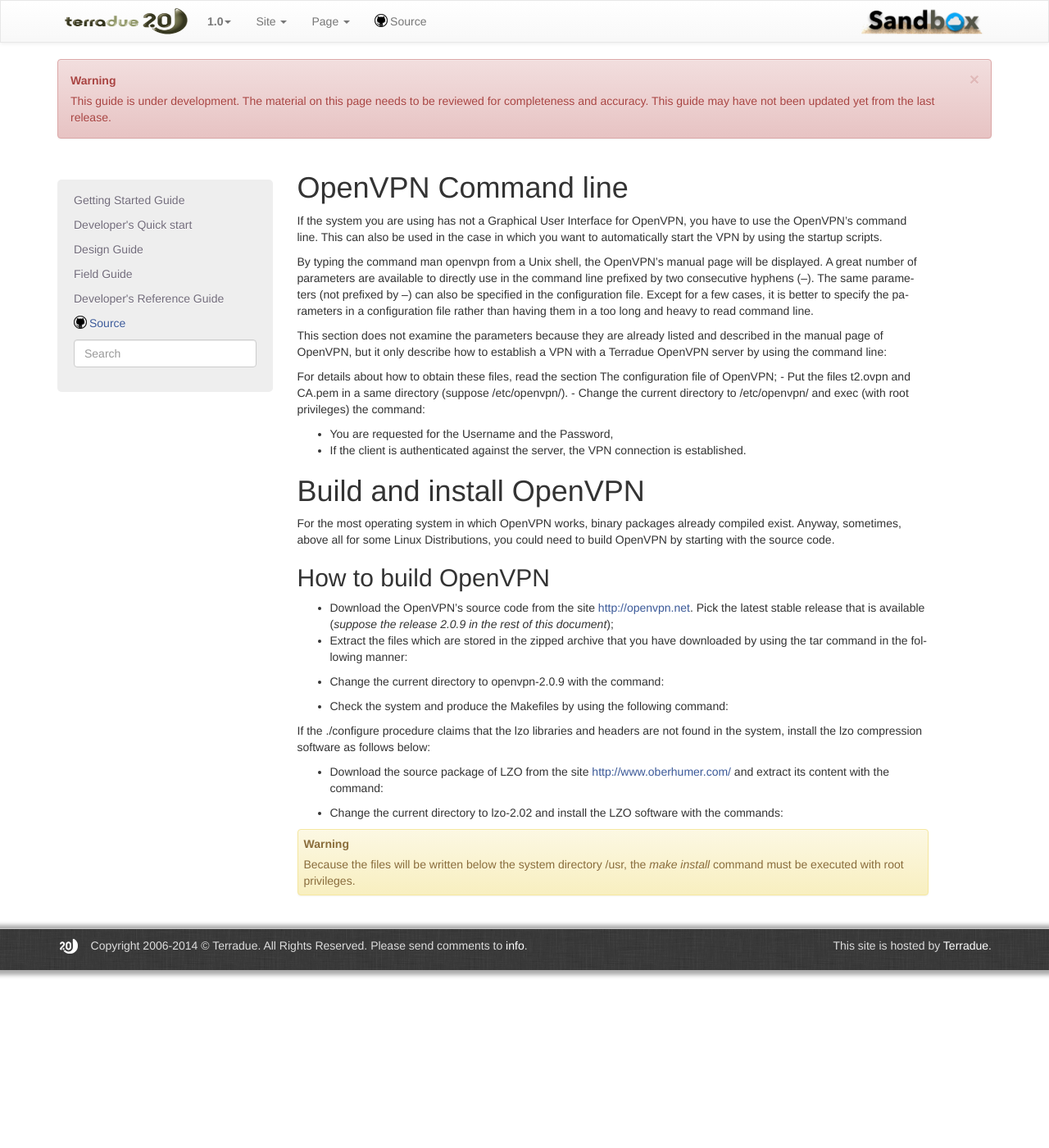
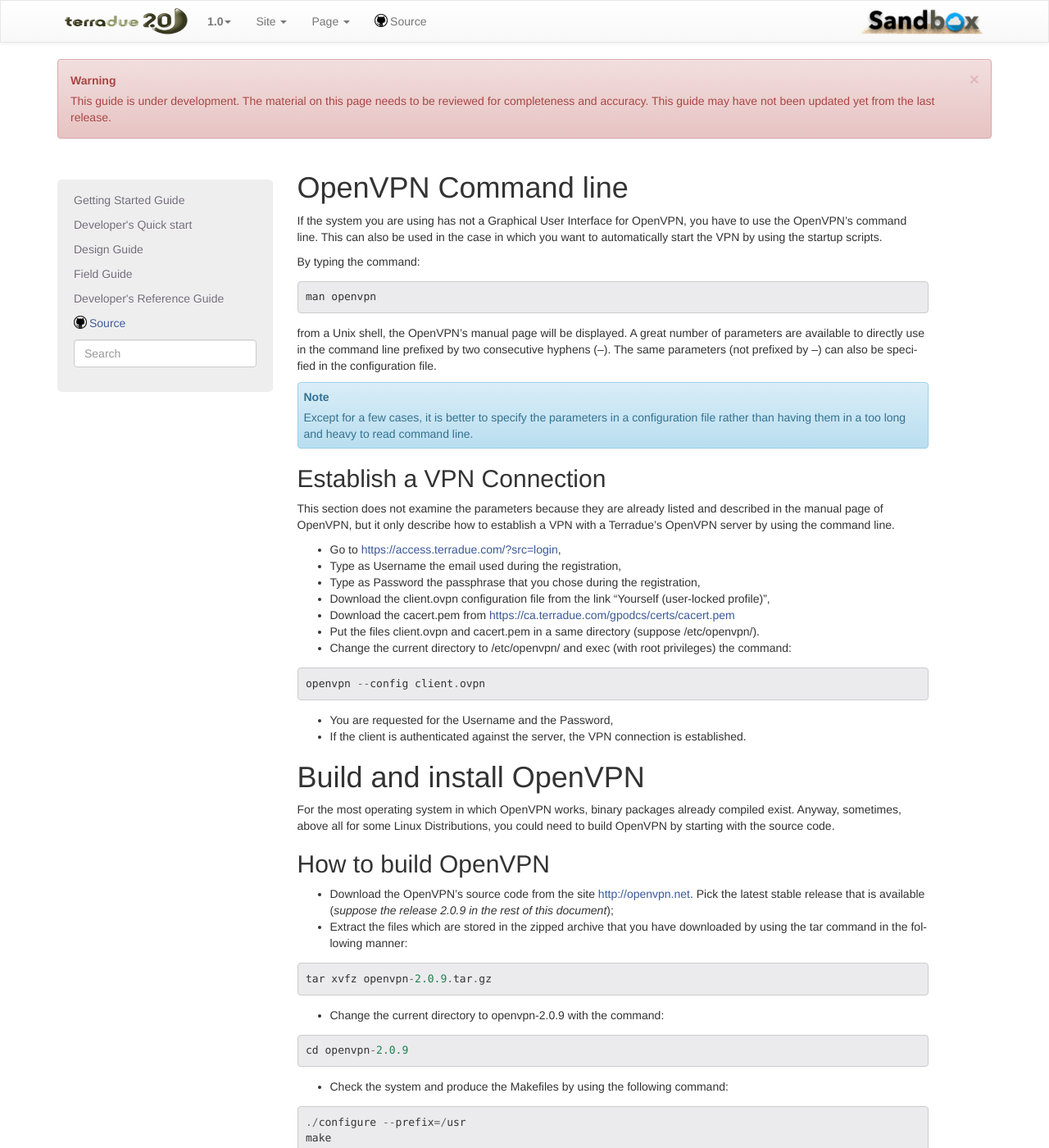
Before and after one commit to Terradue/doc-developer-sandbox, a Sphinx documentation site: the page built from source/start/laboratory/openvpncli.rst, in a window 1280 px wide and 1400 px high. Shown: the whole window at 82% size. Built offline with Sphinx 7.4.7, drawn with Linux system fonts in a browser that asks for light colours; pages that are not in the unit, such as notebooks, are missing from menus; some of the changed text lies outside the part shown.

Commit message:
Update openvpncli.rst

```diff
--- a/source/start/laboratory/openvpncli.rst
+++ b/source/start/laboratory/openvpncli.rst
@@ -6,16 +6,33 @@ OpenVPN Command line
 If the system you are using has not a Graphical User Interface for OpenVPN, you have to use the OpenVPN's command line.
 This can also be used in the case in which you want to automatically start the VPN by using the startup scripts.
 
-By typing the command man openvpn from a Unix shell, the OpenVPN's manual page will be displayed. A great number of parameters are available to directly use in the command line prefixed by two consecutive hyphens (--). The same parameters (not prefixed by --) can also be specified in the configuration file. Except for a few cases, it is better to specify the parameters in a configuration file rather than having them in a too long and heavy to read command line.
+By typing the command:
 
-This section does not examine the parameters because they are already listed and described in the manual page of OpenVPN, but it only describe how to establish a VPN with a Terradue OpenVPN server by using the command line:
+.. code::
 
-For details about how to obtain these files, read the section The configuration file of OpenVPN;
-- Put the files t2.ovpn and CA.pem in a same directory (suppose /etc/openvpn/).
+  man openvpn
+
+from a Unix shell, the OpenVPN's manual page will be displayed. A great number of parameters are available to directly use in the command line prefixed by two consecutive hyphens (--). The same parameters (not prefixed by --) can also be specified in the configuration file.
+
+.. NOTE::
+  Except for a few cases, it is better to specify the parameters in a configuration file rather than having them in a too long and heavy to read command line.
+
+Establish a VPN Connection
+^^^^^^^^^^^^^^^^^^^^^^^^^^
+
+This section does not examine the parameters because they are already listed and described in the manual page of OpenVPN, but it only describe how to establish a VPN with a Terradue's OpenVPN server by using the command line.
+
+- Go to https://access.terradue.com/?src=login,
+- Type as Username the email used during the registration,
+- Type as Password the passphrase that you chose during the registration,
+- Download the client.ovpn configuration file from the link "Yourself (user-locked profile)",
+- Download the cacert.pem from https://ca.terradue.com/gpodcs/certs/cacert.pem
+- Put the files client.ovpn and cacert.pem in a same directory (suppose /etc/openvpn/).
 - Change the current directory to /etc/openvpn/ and exec (with root privileges) the command:
 
 .. code::
-        openvpn --config t2.ovpn
+
+  openvpn --config client.ovpn
 
 - You are requested for the Username and the Password,
 - If the client is authenticated against the server, the VPN connection is established.
@@ -32,16 +49,19 @@ How to build OpenVPN
 - Extract the files which are stored in the zipped archive that you have downloaded by using the tar command in the following manner:
 
 .. code::
-        tar xvfz openvpn-2.0.9.tar.gz
+
+    tar xvfz openvpn-2.0.9.tar.gz
 
 - Change the current directory to openvpn-2.0.9 with the command:
 
 .. code::
+
         cd openvpn-2.0.9
 
 - Check the system and produce the Makefiles by using the following command:
 
 .. code::
+
         ./configure --prefix=/usr
         make
         make install
@@ -51,13 +71,16 @@ If the ./configure procedure claims that the lzo libraries and headers are not f
 - Download the source package of LZO from the site http://www.oberhumer.com/ and extract its content with the command:
 
 .. code::
+
         tar xvfz lzo-2.02.tar.gz
 
 - Change the current directory to lzo-2.02 and install the LZO software with the commands:
 
 .. code::
+
         ./configure --prefix=/usr
         make
         make install
 
-.. warning:: Because the files will be written below the system directory /usr, the *make install* command must be executed with root privileges.
+.. NOTE::
+  Because the files will be written below the system directory /usr, the *make install* command must be executed with root privileges.
```
